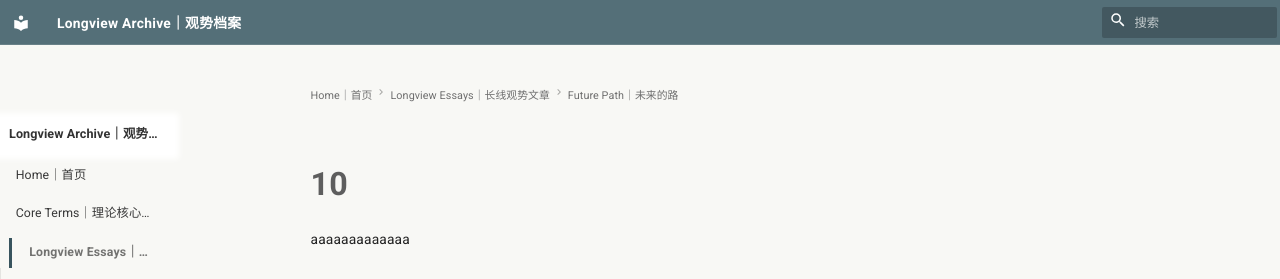
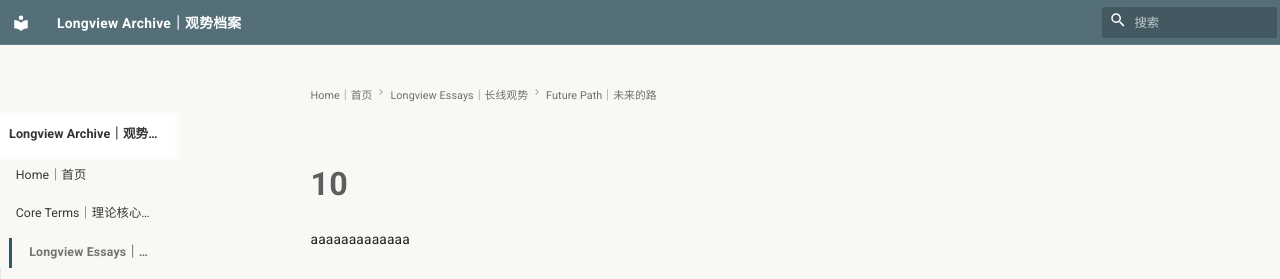
Before and after one commit to guanshi1688/longview-archive, an MkDocs documentation site: the page built from docs/essays/future/10.md, in a window 1280 px wide. Shown: the top 279 px of the page. Built offline with MkDocs 1.6.1 and Material for MkDocs 9.7.7, drawn with Linux system fonts in a browser that asks for light colours.

Commit message:
Update mkdocs.yml

```diff
--- a/mkdocs.yml
+++ b/mkdocs.yml
@@ -19,7 +19,7 @@ theme:
 nav:
   - Home｜首页: index.md
   - Core Terms｜理论核心术语: core-terms.md
-  - Longview Essays｜长线观势文章:
+  - Longview Essays｜长线观势:
       - Essays Home｜文章首页: essays/index.md
       - Reality｜现实世界:
           - 01｜现实世界总纲: essays/reality/01.md
```
